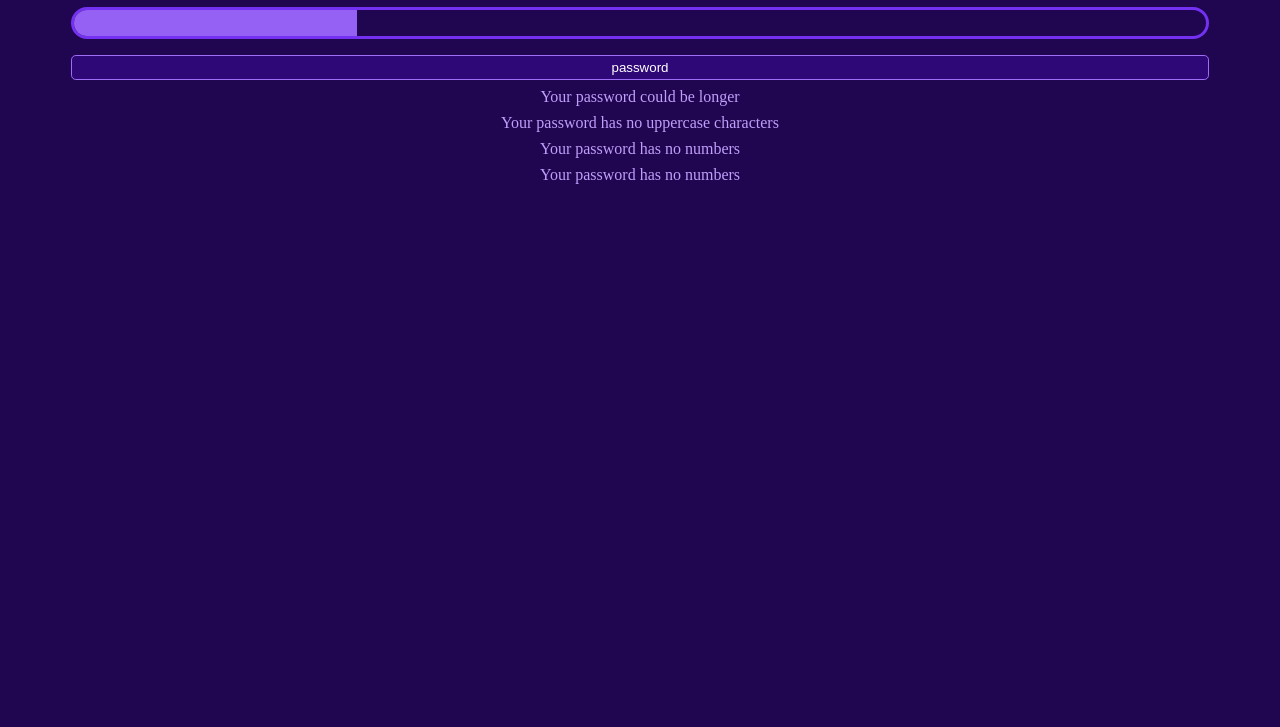
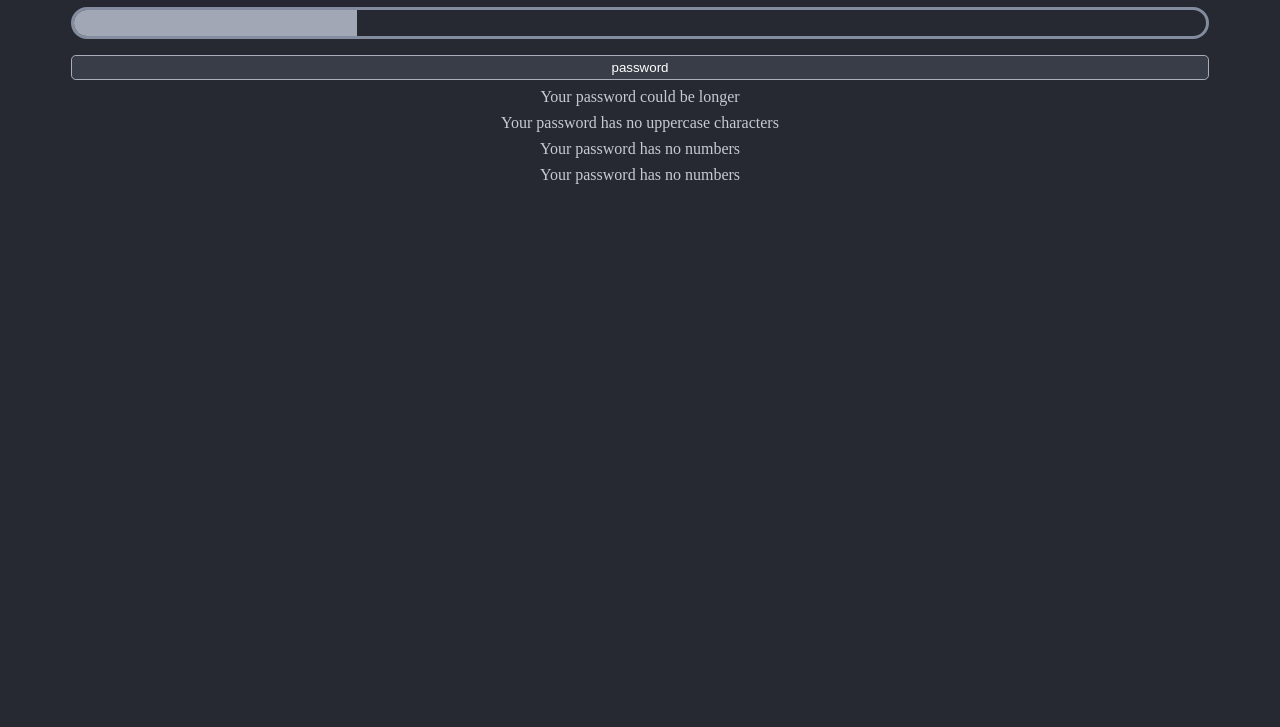
Before and after one commit to rezamini/password-strength-tester, a plain HTML site: page index.html in a window 1280 px wide. Shown: the part 73-800 px from the top of the page. Drawn offline with Linux system fonts and the light colour scheme.

Commit message:
- updated the primary hsl color

```diff
--- a/style.css
+++ b/style.css
@@ -3,8 +3,8 @@
 }
 
 :root {
-  --primary-h: 261;
-  --primary-s: 88%;
+  --primary-h: 221;
+  --primary-s: 12%;
   --primary-l: 17%;
 }
 
```
